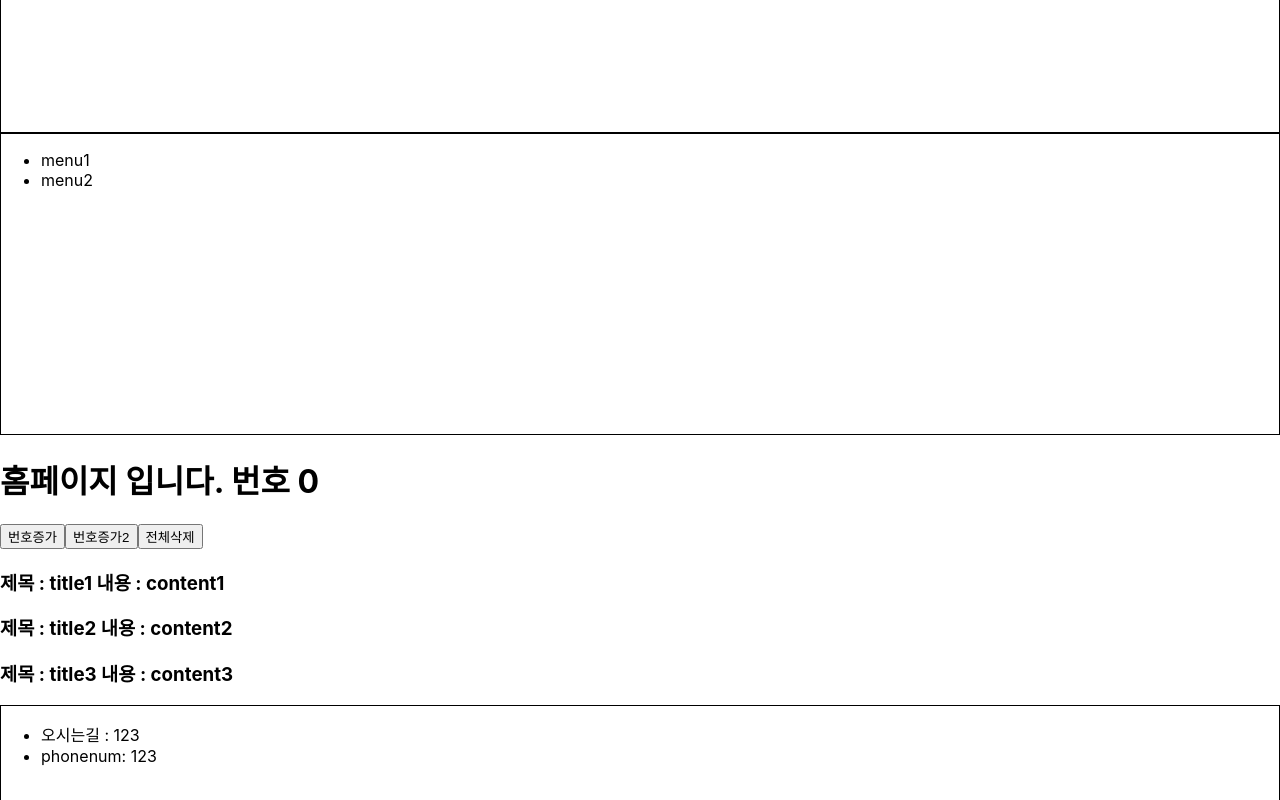
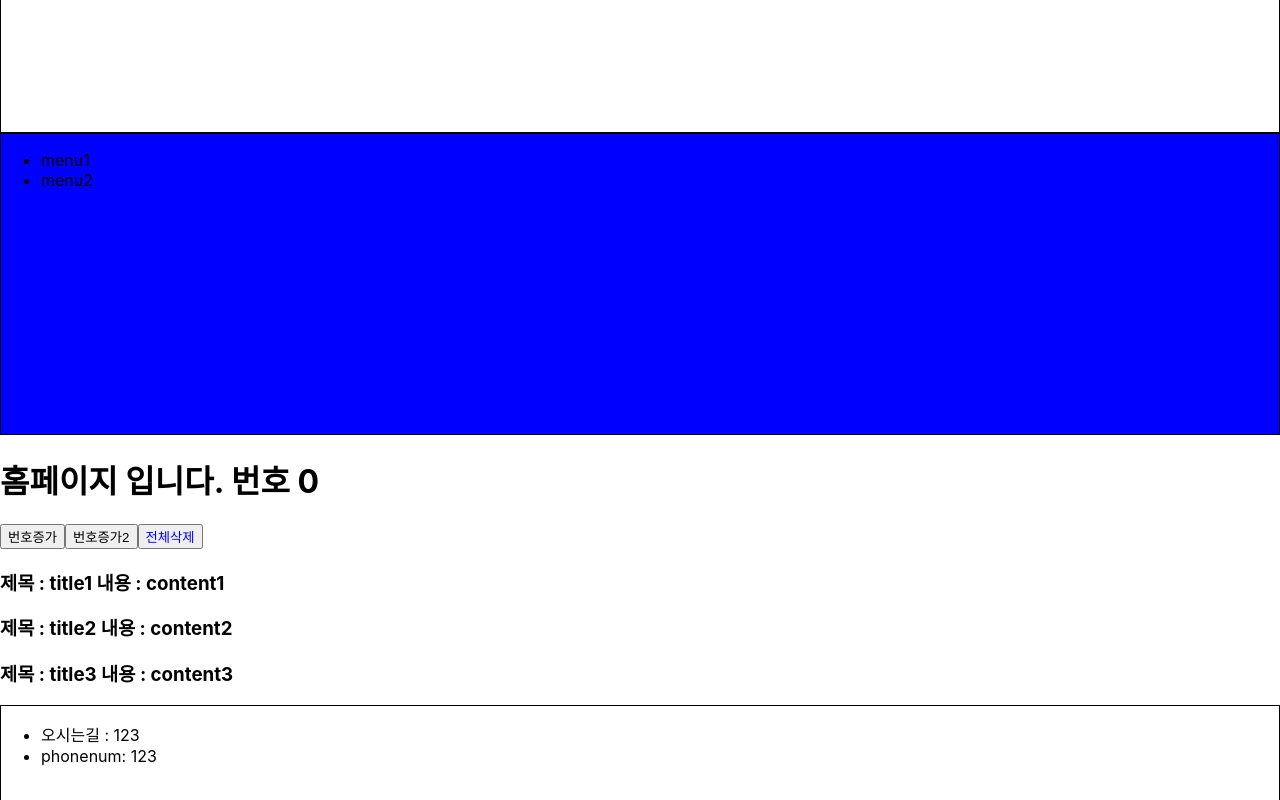
Before and after one commit to hyowonlee/my-app, a React (Create React App) app: page / in a window 1280 px wide. Shown: the part 680-1480 px from the top of the page. Built offline with nearby package versions, Linux system fonts and the light colour scheme.

Commit message:
2023 09 19 12강 styled component props 패싱

```diff
--- a/src/components/Header.js
+++ b/src/components/Header.js
@@ -6,11 +6,12 @@ import { styled } from 'styled-components';
 const StyledHeaderList = styled.div`
   border: 1px solid black;
   height: 300px;
+  background-color: ${(props) => props.backgroundColor};
 `;
 
 const Header = () => {
   return (
-    <StyledHeaderList>
+    <StyledHeaderList backgroundColor="blue">
       <ul>
         <li>menu1</li>
         <li>menu2</li>
--- a/src/components/home/Home.js
+++ b/src/components/home/Home.js
@@ -1,8 +1,13 @@
 import React from 'react';
+import styled from 'styled-components';
+
+const StyledDeleteButton = styled.button`
+  color: ${(props) => (props.user.username === 'ssar' ? 'blue' : 'red')};
+`;
 
 const Home = (props) => {
   //구조분할 할당 (이런식으로 대입해주면 props 안에있는 key 값과 비교해서 같은 변수에 데이터가 자동으로 값이 들어간다)
-  const { boards, setBoards, number, setNumber, increaseNumber } = props;
+  const { boards, setBoards, number, user, setNumber, increaseNumber } = props;
 
   return (
     <div>
@@ -14,14 +19,16 @@ const Home = (props) => {
       >
         번호증가
       </button>
+
       <button onClick={increaseNumber}>번호증가2</button>
-      <button
+      <StyledDeleteButton
+        user={user}
         onClick={() => {
           setBoards([]);
         }}
       >
         전체삭제
-      </button>
+      </StyledDeleteButton>
       {boards.map((board) => (
         <h3>
           제목 : {board.title} 내용 : {board.content}
--- a/src/pages/HomePage.js
+++ b/src/pages/HomePage.js
@@ -11,6 +11,7 @@ const HomePage = () => {
   // 그러니 변수저장이나 로직같은건 컴포넌트 조립하는 페이지파일에서 해라
   const [boards, setBoards] = useState([]);
   const [number, setNumber] = useState(0);
+  const [user, setUser] = useState([]);
 
   const increaseNumber = () => {
     setNumber(number + 1);
@@ -29,6 +30,7 @@ const HomePage = () => {
     //다운이 다 되고 아래의 setBoards를 실행하는 순간 state 값의 변화가 일어나니 재랜더링이 일어나서
     //해당하는 값이 들어가게 될것 그래서 이 값은 반드시 state 값이여야 함 아니면 다운로드된 값이 보여지지 않음
     setBoards([...data]);
+    setUser({ id: 1, username: 'ssar' });
   }, []);
 
   return (
@@ -39,6 +41,7 @@ const HomePage = () => {
         boards={boards}
         setBoards={setBoards}
         number={number}
+        user={user}
         setNumber={setNumber}
         increaseNumber={increaseNumber}
       />
```
